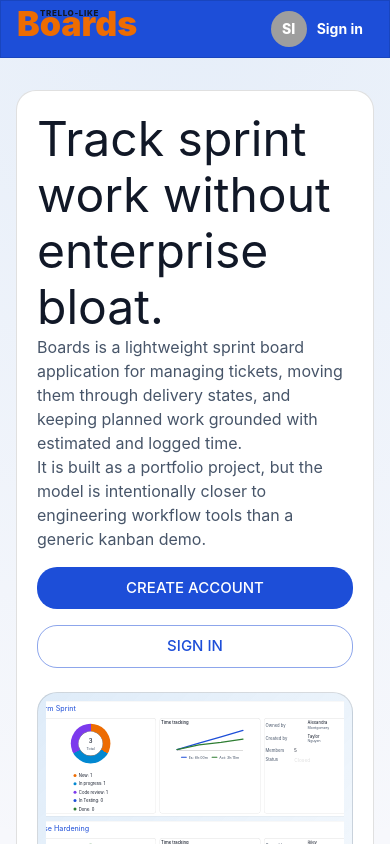
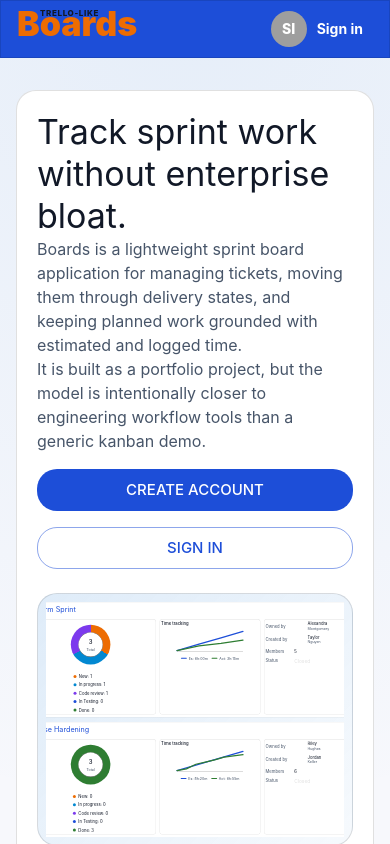
Before and after one commit to oleksiybondar/scala-trello, a React (Vite) app in the folder app/: page / in a window 390 px wide. Shown: the top 844 px of the page. Built offline with nearby package versions, Linux system fonts and the light colour scheme; no server answers.

Commit message:
style: adjust typography and section heights in Landing page components
- Updated `LandingHeroSection` header typography from `h3` to `h4`.
- Adjusted height values in `LandingHeroSection` and `LandingBoardsSection` for improved responsiveness.

```diff
--- a/app/src/components/landing/LandingBoardsSection.tsx
+++ b/app/src/components/landing/LandingBoardsSection.tsx
@@ -52,7 +52,7 @@ export const LandingBoardsSection = (): ReactElement => {
           <Box
             aria-label="Landing boards board-main-area preview"
             sx={{
-              height: 220,
+              height: 200,
               overflow: "hidden",
               position: "relative",
               width: "100%"
--- a/app/src/components/landing/LandingHeroSection.tsx
+++ b/app/src/components/landing/LandingHeroSection.tsx
@@ -89,7 +89,7 @@ export const LandingHeroSection = (): ReactElement => {
       >
         <Stack flex={1} spacing={2}>
           <Stack >
-            <Typography variant="h3">Track sprint work without enterprise bloat.</Typography>
+            <Typography variant="h4">Track sprint work without enterprise bloat.</Typography>
             <Typography color="text.secondary" maxWidth={560} variant="body1">
               Boards is a lightweight sprint board application for managing
               tickets, moving them through delivery states, and keeping planned
@@ -124,7 +124,7 @@ export const LandingHeroSection = (): ReactElement => {
           <Stack height="100%" justifyContent="space-between" spacing={3}>
             <Box
               sx={{
-                height: { md: 380, xs: 270 },
+                height: 235,
                 overflow: "hidden",
                 position: "relative",
                 width: "100%"
```
